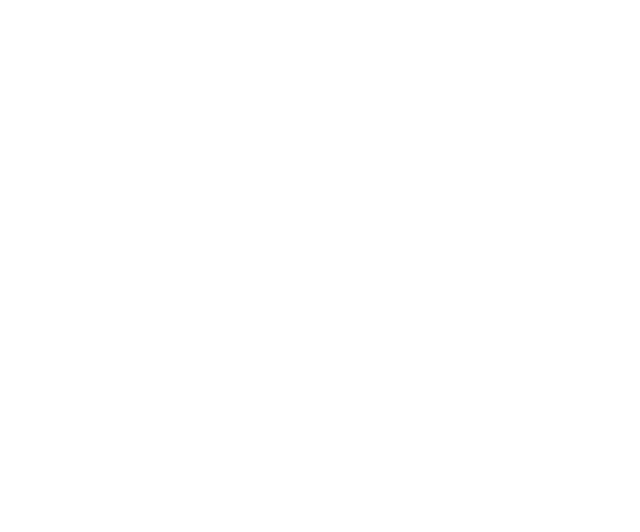
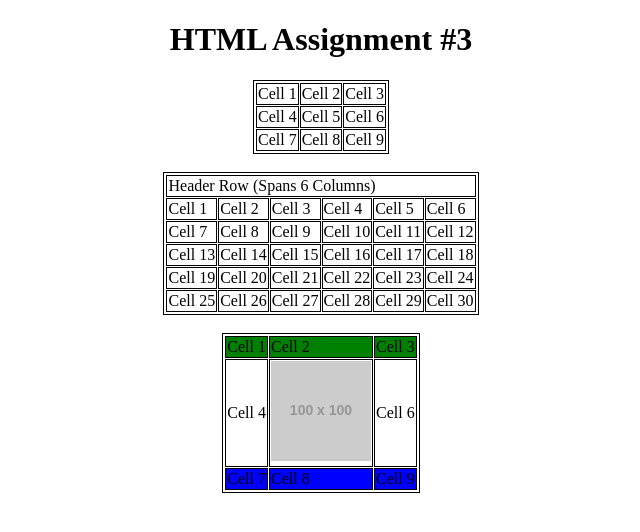
Before and after one commit to acciojob/alignment-Rajat-katiyar, a website: page main.html in a window 1280 px wide. Shown: the whole page, without its empty margins (319-959 px from the left). Drawn offline with Linux system fonts and the light colour scheme; placeholder pictures from the web are drawn by us.

Commit message:
created a submission

```diff
--- a/main.html
+++ b/main.html
@@ -8,6 +8,92 @@
 
 <body>
 	<!-- the entire body must be written by student -->
+	 <h1>HTML Assignment #3</h1>
+
+	 <table id="table-1" class="middle" >
+        <tr>
+            <td id="t11">Cell 1</td>
+            <td id="t12">Cell 2</td>
+            <td id="t13" class="right">Cell 3</td>
+        </tr>
+        <tr class="center">
+            <td>Cell 4</td>
+            <td>Cell 5</td>
+            <td class="right">Cell 6</td>
+        </tr>
+        <tr>
+            <td>Cell 7</td>
+            <td>Cell 8</td>
+            <td class="right">Cell 9</td>
+        </tr>
+    </table>
+
+	<br>
+
+	<table id="table-2" class="middle">
+        <tr>
+            <td id="t21" colspan="6">Header Row (Spans 6 Columns)</td>
+        </tr>
+        <tr>
+            <td>Cell 1</td>
+            <td>Cell 2</td>
+            <td>Cell 3</td>
+            <td>Cell 4</td>
+            <td>Cell 5</td>
+            <td>Cell 6</td>
+        </tr>
+        <tr>
+            <td>Cell 7</td>
+            <td>Cell 8</td>
+            <td>Cell 9</td>
+            <td>Cell 10</td>
+            <td>Cell 11</td>
+            <td>Cell 12</td>
+        </tr>
+        <tr>
+            <td>Cell 13</td>
+            <td>Cell 14</td>
+            <td>Cell 15</td>
+            <td>Cell 16</td>
+            <td>Cell 17</td>
+            <td>Cell 18</td>
+        </tr>
+        <tr>
+            <td>Cell 19</td>
+            <td>Cell 20</td>
+            <td>Cell 21</td>
+            <td>Cell 22</td>
+            <td>Cell 23</td>
+            <td>Cell 24</td>
+        </tr>
+        <tr>
+            <td>Cell 25</td>
+            <td>Cell 26</td>
+            <td>Cell 27</td>
+            <td>Cell 28</td>
+            <td>Cell 29</td>
+            <td>Cell 30</td>
+        </tr>
+    </table>
+
+    <br>
+    <table id="table-3" class="middle">
+        <tr class="green">
+            <td>Cell 1</td>
+            <td>Cell 2</td>
+            <td>Cell 3</td>
+        </tr>
+        <tr>
+            <td>Cell 4</td>
+            <td id="t-image"><img src="https://via.placeholder.com/100" alt="Placeholder Image"></td>
+            <td>Cell 6</td>
+        </tr>
+        <tr class="blue">
+            <td>Cell 7</td>
+            <td>Cell 8</td>
+            <td>Cell 9</td>
+        </tr>
+    </table>
     <script type="text/javascript" src="./script.js">
 </script>
 
--- a/styles.css
+++ b/styles.css
@@ -1 +1,28 @@
-/*  your css code here. If applicable */
+ table {
+            border: 1px solid black;
+            border-spacing: 1px;
+            padding: 1px;
+        }
+        th, td {
+            border: 1px solid black;
+            padding: 1px;
+        }
+        .center {
+            text-align: center;
+        }
+        .right {
+            text-align: right;
+        }
+        .green {
+            background-color: green;
+        }
+        .blue {
+            background-color: blue;
+        }
+        .middle {
+            margin: 0 auto;
+        }
+
+        h1 {
+            text-align: center;
+        }
```
